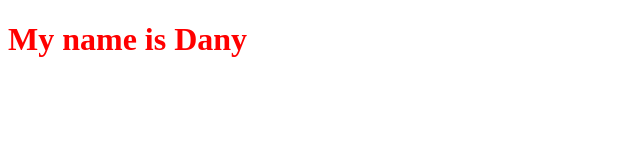
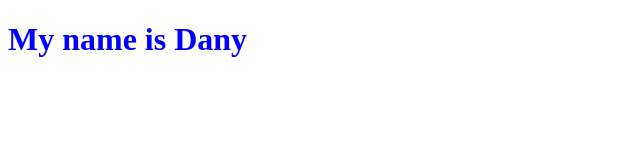
Before and after one commit to Dany2298/test-project-frondend, a plain HTML site: page index.html in a window 1280 px wide. Shown: the whole page, without its empty margins (0-640 px from the left). Drawn offline with Linux system fonts and the light colour scheme.

Commit message:
Change Styling (body)

```diff
--- a/styles.css
+++ b/styles.css
@@ -1,4 +1,4 @@
-*{
+body{
 
-    color: red;
+    color: blue;
 }
```
